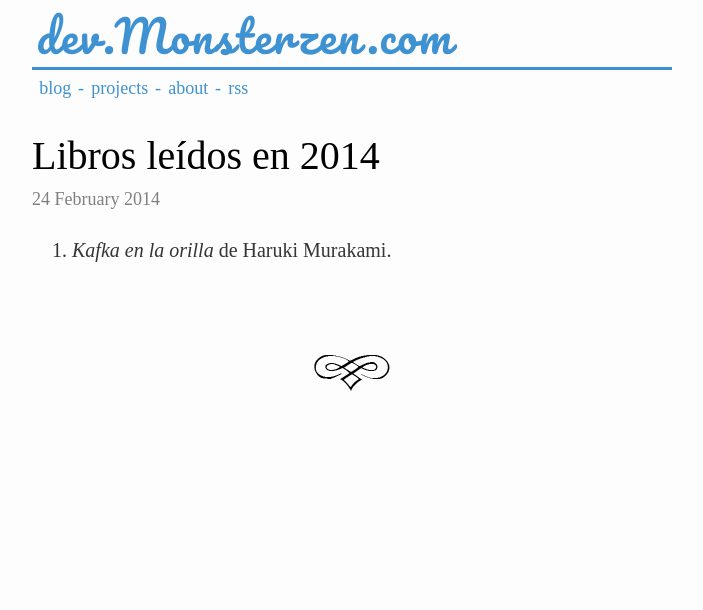
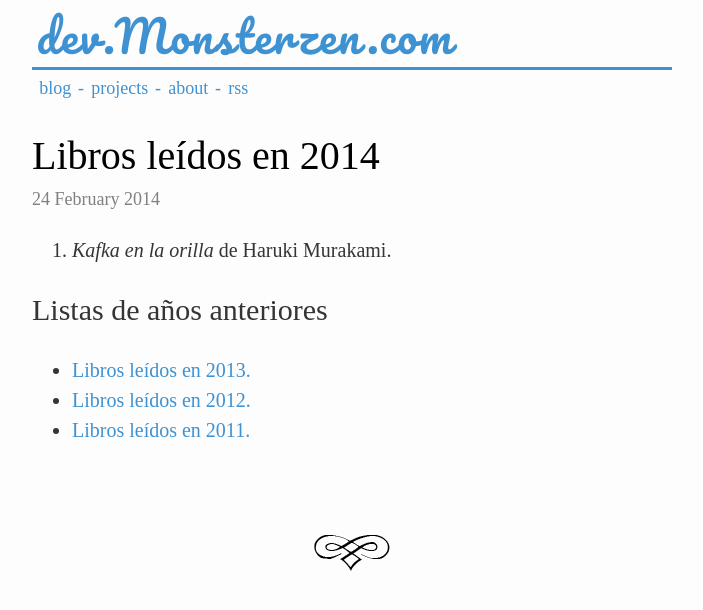
Before and after one commit to jfcalvo/jfcalvo.github.com, a Jekyll site: the page built from _posts/2014-02-24-libros-leidos-en-2014.markdown, in a window 1280 px wide. Shown: the top 610 px of the page, without its empty margins (288-991 px from the left). Built offline with Jekyll 4.4.1, drawn with Linux system fonts in a browser that asks for light colours; some web fonts are replaced.

Commit message:
Updated some posts

```diff
--- a/_posts/2013-02-27-libros-leidos-en-2013.markdown
+++ b/_posts/2013-02-27-libros-leidos-en-2013.markdown
@@ -2,7 +2,7 @@
 type: post
 layout: default
 language: spanish
-summary: Una lista con los libros leídos en el año 2013, todavía en progreso.
+summary: Una lista con los libros leídos en el año 2013.
 title: Libros leídos en 2013
 ---
 
--- a/_posts/2014-02-24-libros-leidos-en-2014.markdown
+++ b/_posts/2014-02-24-libros-leidos-en-2014.markdown
@@ -7,3 +7,9 @@ title: Libros leídos en 2014
 ---
 
 1. *Kafka en la orilla* de Haruki Murakami.
+
+## Listas de años anteriores
+
+- [Libros leídos en 2013.](/blog/2013/02/27/libros-leidos-en-2013.html)
+- [Libros leídos en 2012.](/blog/2012/01/24/libros-leidos-en-2012.html)
+- [Libros leídos en 2011.](/blog/2011/06/23/libros-leidos-en-2011.html)
```
